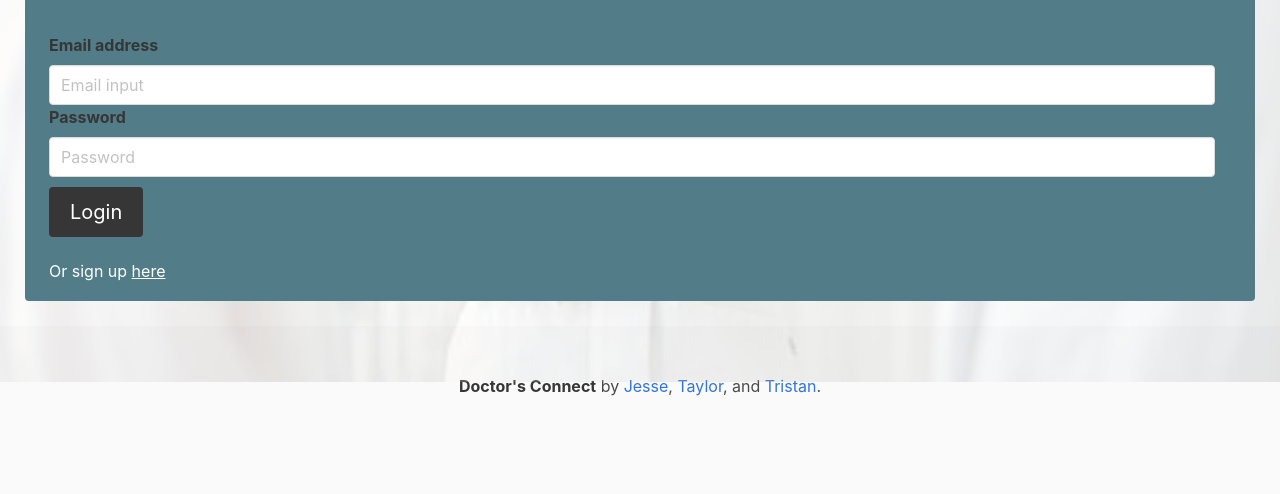
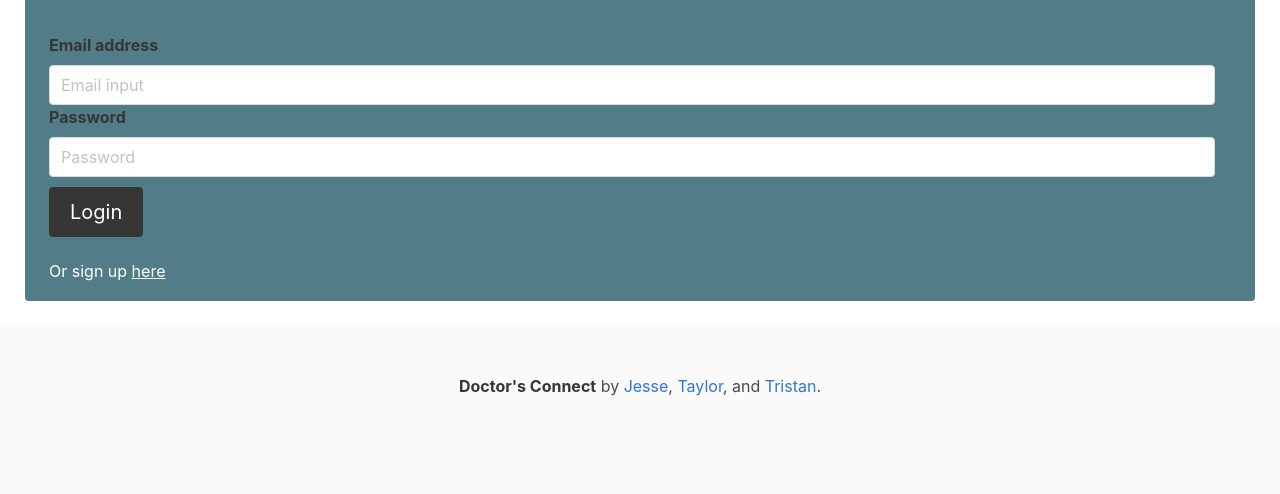
Before and after one commit to tedwar52/Project-2, a website: page public/login.html in a window 1280 px wide. Shown: the part 470-964 px from the top of the page. Drawn offline with nearby package versions, Linux system fonts and the light colour scheme.

Commit message:
css for background image - needs work

```diff
--- a/public/login.html
+++ b/public/login.html
@@ -10,7 +10,7 @@
 </head>
 
 <body>
-  <img class="is-transparent" src="../assets/banner.jpg" alt="doctors in masks">
+  <!--<img class="is-transparent" src="../assets/banner.jpg" alt="doctors in masks">-->
   <div class="hero is-medium is-dark">
     <div class="hero-body">
       <h1 class="title is-1">
```
Also changed, not shown: public/index.html (+2 -2 lines), public/members.html (+1 -1 lines), public/search.html (+1 -1 lines), public/signup.html (+1 -1 lines).
